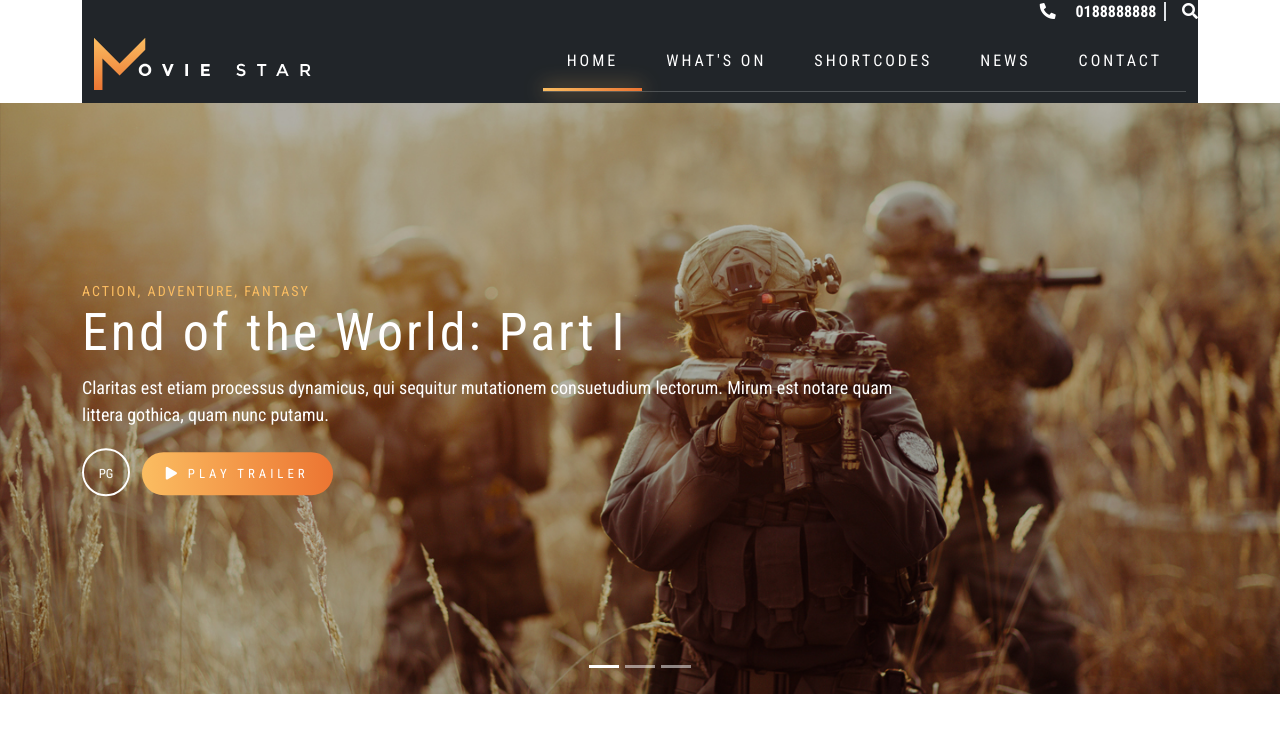
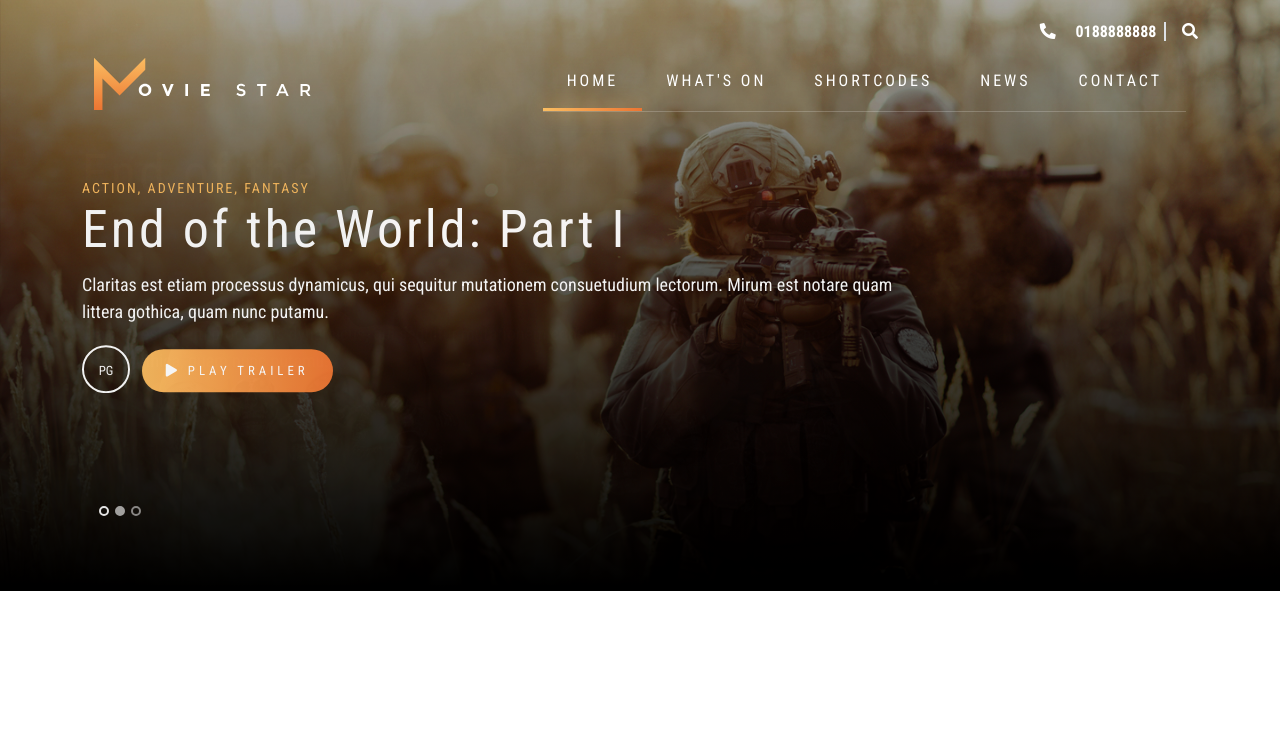
Before and after one commit to akihiro22/Movie_Star_FE, a plain HTML site: page index.html in a window 1280 px wide. Drawn offline with nearby package versions, Linux system fonts and the light colour scheme.

Commit message:
carousel

```diff
--- a/assets/css/style.css
+++ b/assets/css/style.css
@@ -10,9 +10,6 @@ html, body {
 }
 
 /* line style */
-.line {
-
-}
 
 .line::after {
     display: block;
@@ -33,6 +30,14 @@ html, body {
 }
 
 /* HEADER */
+
+header {
+    position: absolute;
+    top: 20px;
+    left: 50%;
+    transform: translateX(-50%);
+    z-index: 2;
+}
 
 header p {
     font-size: 0,875rem;
@@ -64,6 +69,7 @@ header p {
     font-size: 0.875rem;
     letter-spacing: 2px;
     margin: 0;
+    animation-delay: 0.5s;
 }
 
 #CarouselMovie .carousel-item .carousel-caption h2  {
@@ -75,6 +81,10 @@ header p {
 #CarouselMovie .carousel-item .carousel-caption p:last-of-type {
     font-size: 1.125rem;
     margin-bottom: 20px;
+}
+
+.movieCarousel__trailer {
+    animation-delay: 0.5s;
 }
 
 .movieCarousel__trailer>span {
@@ -109,7 +119,7 @@ header p {
 .movieCarousel__trailer button::before {
     content: "";
     width: 120%;
-    height:100%;
+    height:110%;
     background-color: #ec7532;
     position:absolute;
     top: 0;
@@ -127,3 +137,35 @@ header p {
     position: relative;
     z-index: 2;
 }
+
+#CarouselMovie .carousel-indicators button {
+    width: 10px;
+    height: 10px;
+    border-radius: 50%;
+    border: 2px solid white;
+    background-color: transparent;
+    box-sizing: border-box;
+    background-clip: border-box;
+}
+
+#CarouselMovie .carousel-indicators button.active {
+    background-color:#fff;
+}
+
+#CarouselMovie .carousel-indicators {
+    justify-content: flex-start;
+    left: 50%;
+    transform: translateX(-85%);
+    margin-left: 0;
+    margin-right: 0;
+    bottom: 10%;
+}
+
+.movieCarousel__overlay {
+    position: absolute;
+    top: 0;
+    left: 0;
+    width: 100%;
+    height: 100%;
+    background: linear-gradient(to top,#000, transparent);
+}
--- a/index.html
+++ b/index.html
@@ -5,6 +5,12 @@
     <meta http-equiv="X-UA-Compatible" content="IE=edge">
     <meta name="viewport" content="width=device-width, initial-scale=1.0">
     <title>Movie Star</title>
+
+    <!-- ANIMATE CSS -->
+    <link
+    rel="stylesheet"
+    href="https://cdnjs.cloudflare.com/ajax/libs/animate.css/4.1.1/animate.min.css"
+  />
 
     <!-- FONTS -->
     <link rel="preconnect" href="https://fonts.googleapis.com">
@@ -27,14 +33,14 @@
 <body>
     <!-- HEADER -->
     <header class="container">
-        <p class="mb-0 bg-dark text-end text-white">
+        <p class="mb-0 text-end text-white">
             <i class="fas fa-phone-alt"></i>
             <span class="mx-3 pe-1 border-end border-2">
                 0188888888
             </span>
             <i class="fas fa-search"></i>
         </p>
-        <nav class="navbar navbar-expand-lg navbar-light bg-dark">
+        <nav class="navbar navbar-expand-lg navbar-light ">
             <div class="container-fluid">
               <a class="navbar-brand" href="#">
                   <img src="./img/logo.svg" alt="logo">
@@ -68,8 +74,7 @@
 
     <!-- CAROUSEL -->
     <section class="movieCarousel carousel-fade">
-      <!-- data-bs-ride="carousel" -->
-      <div id="CarouselMovie" class="carousel slide" >
+      <div id="CarouselMovie" class="carousel slide"data-bs-ride="carousel" >
         <div class="carousel-indicators">
           <button type="button" data-bs-target="#CarouselMovie" data-bs-slide-to="0" class="active" aria-current="true" aria-label="Slide 1"></button>
           <button type="button" data-bs-target="#CarouselMovie" data-bs-slide-to="1" aria-label="Slide 2"></button>
@@ -78,12 +83,13 @@
         <div class="carousel-inner">
           <div class="carousel-item active">
             <img src="./img/hero-1.jpg" class="d-block w-100" alt="slide 1">
+            <div class="movieCarousel__overlay"></div>
             <div class="container carousel-caption d-none d-md-block">
               <div class="col-9">
-                <p>ACTION, ADVENTURE, FANTASY</p>
-                <h2>End of the World: Part I</h2>
-                <p>Claritas est etiam processus dynamicus, qui sequitur mutationem consuetudium lectorum. Mirum est notare quam littera gothica, quam nunc putamu.</p>
-                <div class="movieCarousel__trailer">
+                <p class="animate__animated animate__fadeInDown">ACTION, ADVENTURE, FANTASY</p>
+                <h2 class="animate__animated animate__fadeInDown">End of the World: Part I</h2>
+                <p class="animate__animated animate__fadeInUp">Claritas est etiam processus dynamicus, qui sequitur mutationem consuetudium lectorum. Mirum est notare quam littera gothica, quam nunc putamu.</p>
+                <div class="movieCarousel__trailer animate__animated animate__fadeInUp">
                   <span>PG</span>
                   <button class="btn">
                     <span>
@@ -97,12 +103,13 @@
           </div>
           <div class="carousel-item">
             <img src="./img/hero-2.jpg" class="d-block w-100" alt="slide 2">
+            <div class="movieCarousel__overlay"></div>
             <div class="container  carousel-caption d-none d-md-block">
               <div class="col-9">
-                <p>ACTION, ADVENTURE, FANTASY</p>
-                <h2>End of the World: Part II</h2>
-                <p>Claritas est etiam processus dynamicus, qui sequitur mutationem consuetudium lectorum. Mirum est notare quam littera gothica, quam nunc putamu.</p>
-                <div class="movieCarousel__trailer">
+                <p class="animate__animated animate__fadeInDown">ACTION, ADVENTURE, FANTASY</p>
+                <h2 class="animate__animated animate__fadeInDown">End of the World: Part II</h2>
+                <p class="animate__animated animate__fadeInUp">Claritas est etiam processus dynamicus, qui sequitur mutationem consuetudium lectorum. Mirum est notare quam littera gothica, quam nunc putamu.</p>
+                <div class="movieCarousel__trailer animate__animated animate__fadeInUp">
                   <span>PG</span>
                   <button>
                     <i class="fas fa-play"></i>
@@ -114,12 +121,13 @@
           </div>
           <div class="carousel-item">
             <img src="./img/hero-3.jpg" class="d-block w-100" alt="slide 3">
+            <div class="movieCarousel__overlay"></div>
             <div class="container carousel-caption d-none d-md-block">
               <div class="col-9">
-                <p>ACTION, ADVENTURE, FANTASY</p>
-                <h2>End of the World: Part III</h2>
-                <p>Claritas est etiam processus dynamicus, qui sequitur mutationem consuetudium lectorum. Mirum est notare quam littera gothica, quam nunc putamu.</p>
-                <div class="movieCarousel__trailer">
+                <p class="animate__animated animate__fadeInDown">ACTION, ADVENTURE, FANTASY</p>
+                <h2 class="animate__animated animate__fadeInDown">End of the World: Part III</h2>
+                <p class="animate__animated animate__fadeInUp">Claritas est etiam processus dynamicus, qui sequitur mutationem consuetudium lectorum. Mirum est notare quam littera gothica, quam nunc putamu.</p>
+                <div class="movieCarousel__trailer animate__animated animate__fadeInUp">
                   <span>PG</span>
                   <button>
                     <i class="fas fa-play"></i>
```
